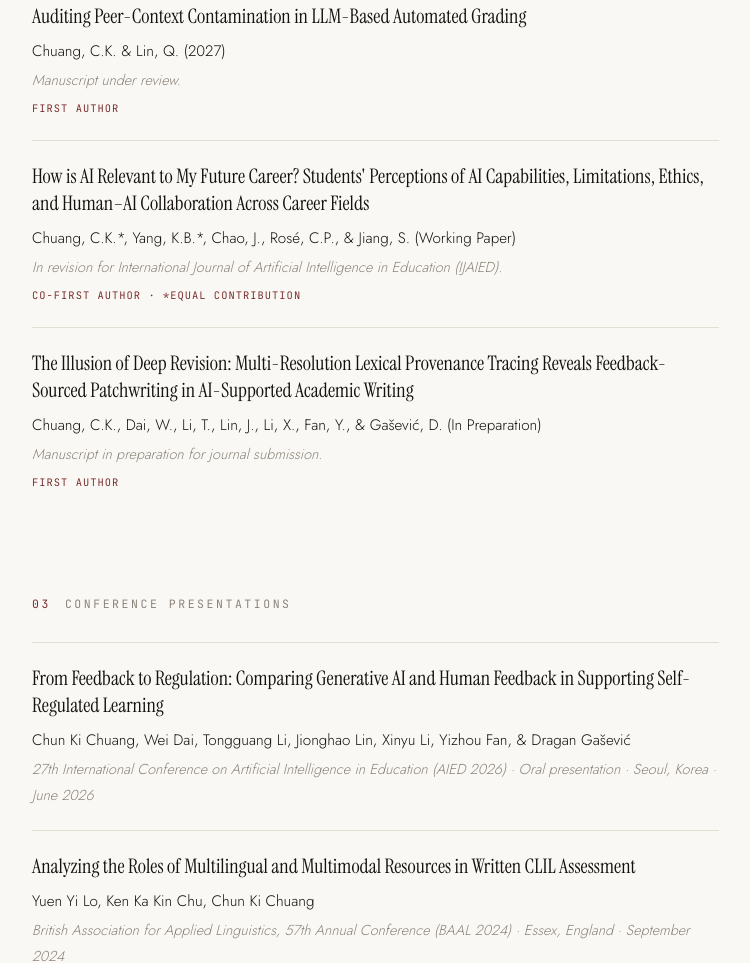
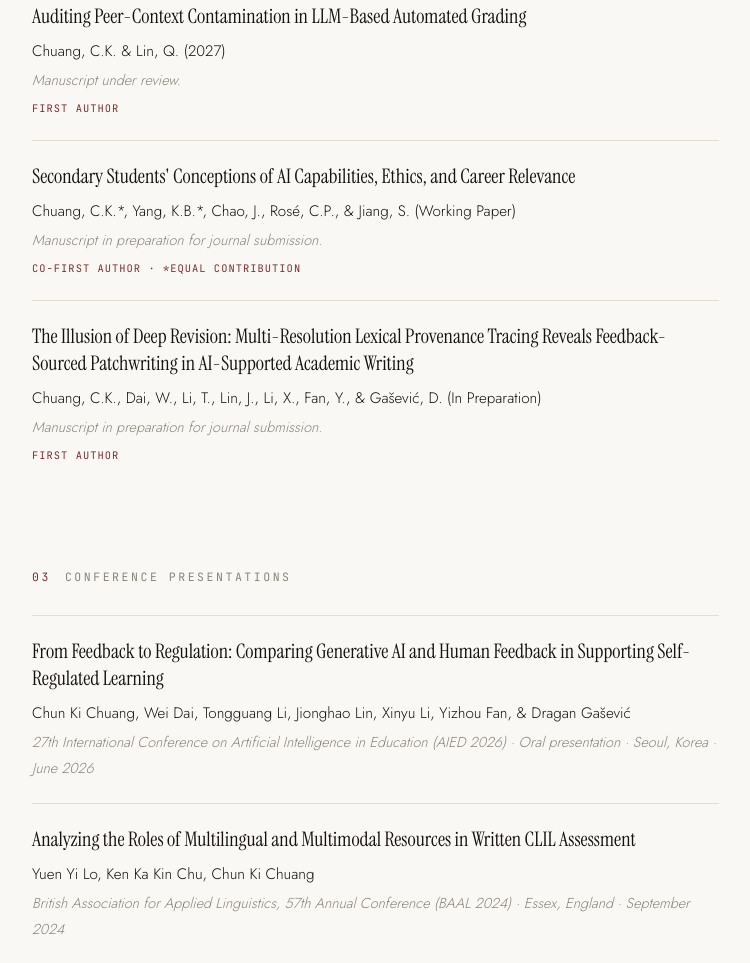
Before and after one commit to ChunKiChuang/chunkichuang.github.io, a plain HTML site: page publications/index.html in a window 1280 px wide. Shown: the part 922-1885 px from the top of the page, without its empty margins (108-858 px from the left). Drawn offline with Linux system fonts and the light colour scheme.

Commit message:
Anonymize IJAIED working paper on public website and public CV

```diff
--- a/publications/index.html
+++ b/publications/index.html
@@ -62,10 +62,10 @@
         <p class="pubs__role">First author</p>
       </li>
 
-      <li id="storyq">
-        <p class="pubs__title">How is AI Relevant to My Future Career? Students' Perceptions of AI Capabilities, Limitations, Ethics, and Human&ndash;AI Collaboration Across Career Fields</p>
+      <li id="ai-career-conceptions">
+        <p class="pubs__title">Secondary Students' Conceptions of AI Capabilities, Ethics, and Career Relevance</p>
         <p class="pubs__authors">Chuang, C.K.*, Yang, K.B.*, Chao, J., Ros&eacute;, C.P., &amp; Jiang, S. (Working Paper)</p>
-        <p class="pubs__venue">In revision for International Journal of Artificial Intelligence in Education (IJAIED).</p>
+        <p class="pubs__venue">Manuscript in preparation for journal submission.</p>
         <p class="pubs__role">Co-first author &middot; *equal contribution</p>
       </li>
 
```
Also changed, not shown: index.html (+3 -3 lines), 2 other files.
